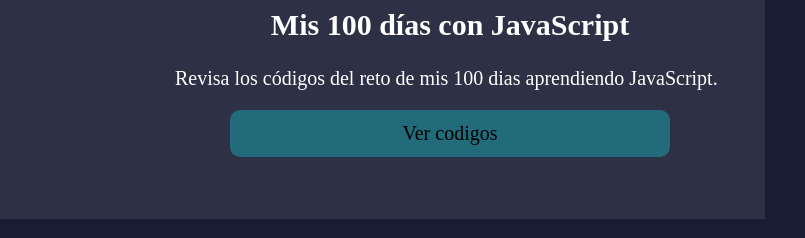
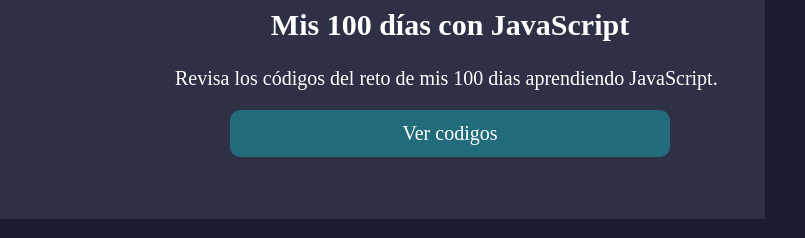
Before and after one commit to Rodrigocf726/miPortafolio, a plain HTML site: page index.html in a window 1280 px wide. In both pictures the pointer is over the link "Ver codigos". Shown: the part 1801-2039 px from the top of the page, 475-1280 px from the left. Drawn offline with Linux system fonts and the light colour scheme.

Commit message:
correccion boton reto javascript

```diff
--- a/css/main.css
+++ b/css/main.css
@@ -249,7 +249,7 @@ h2.mis-proyectos{
     color: black;
 }
 
-.reto-info button:hover{
+.reto-info a:hover{
     color: white;
 }
 
```
